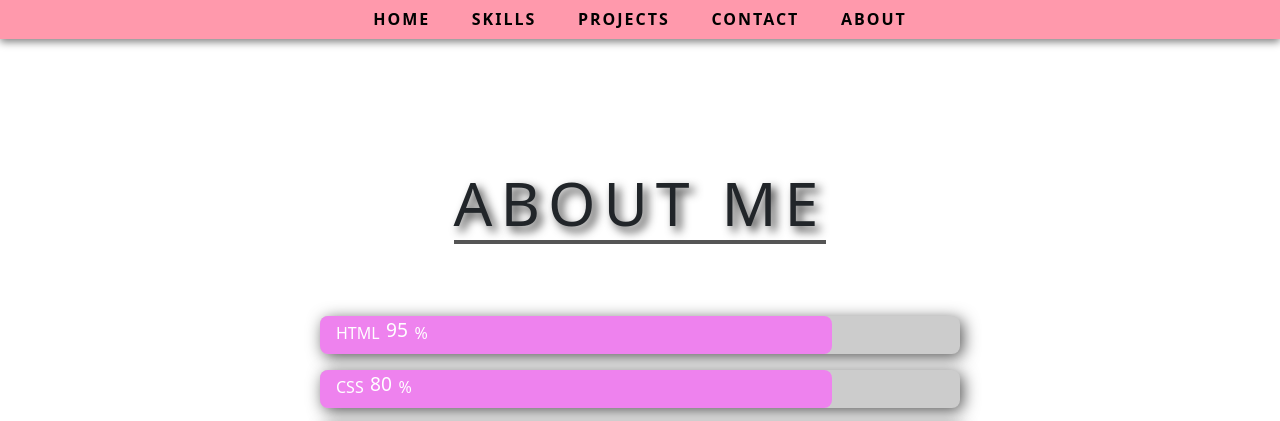
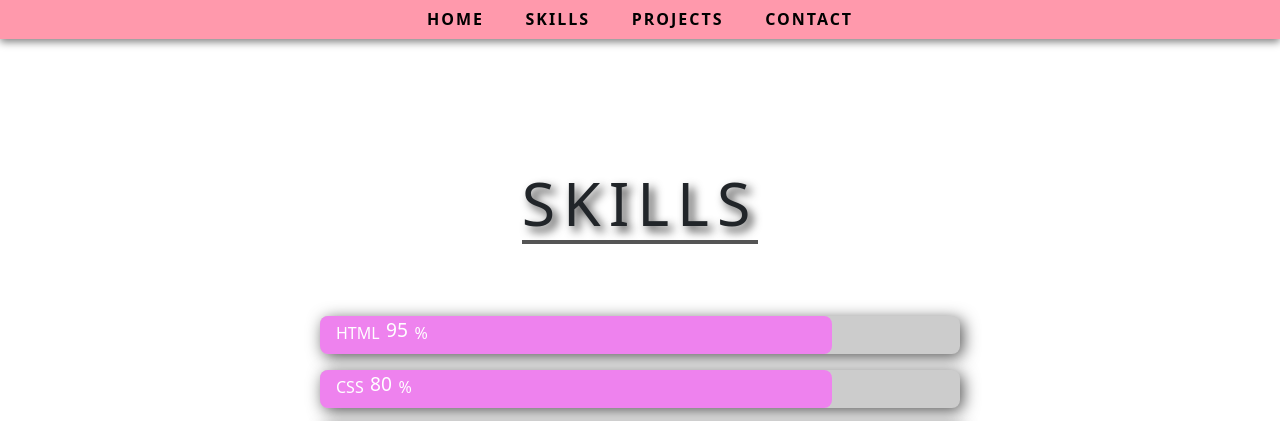
Before and after one commit to ShashankChaturvedi/Portfolio, a plain HTML site: page index.html in a window 1280 px wide. Shown: the part 802-1223 px from the top of the page. Drawn offline with nearby package versions, Linux system fonts and the light colour scheme; a web font is replaced by a local one.

Commit message:
Add files via upload

```diff
--- a/index.html
+++ b/index.html
@@ -41,10 +41,9 @@
     <a href="#" class="nav-link">Skills</a>
     <a href="#" class="nav-link">Projects</a>
     <a href="#" class="nav-link">Contact</a>
-    <a href="#" class="nav-link">About</a>
   </nav>
   <section class="container skills">
-    <h1 class="heading">ABOUT ME</h1>
+    <h1 class="heading">SKILLS</h1>
     <div class="progress-bar-wrapper">
       <div class="progress-bars">
         <p class="progress-text">
```
